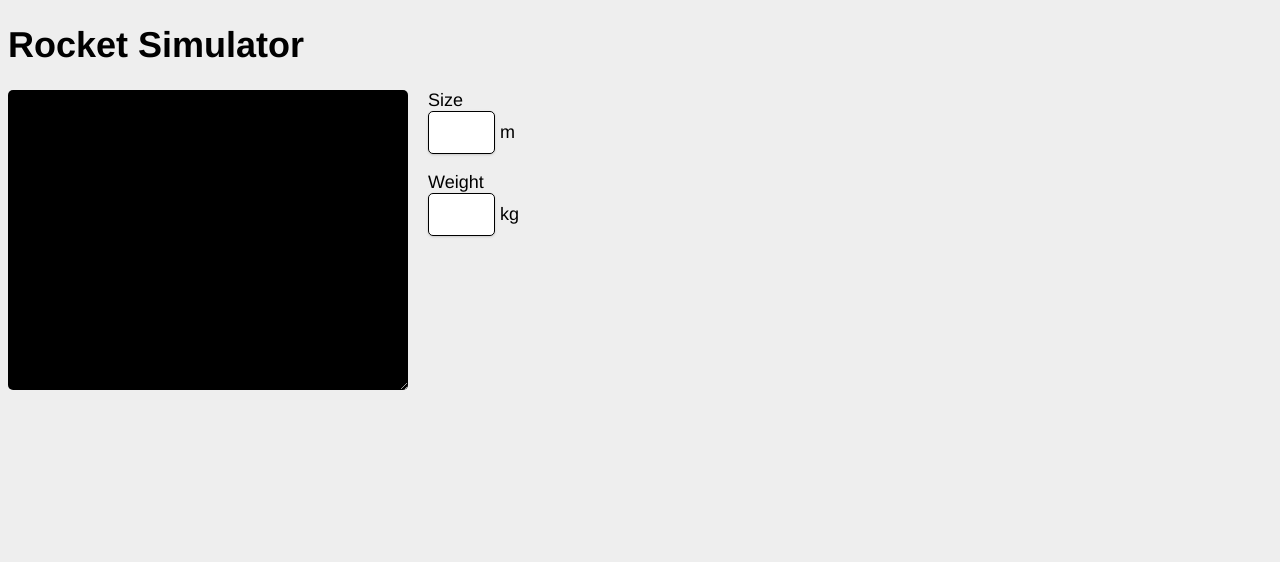
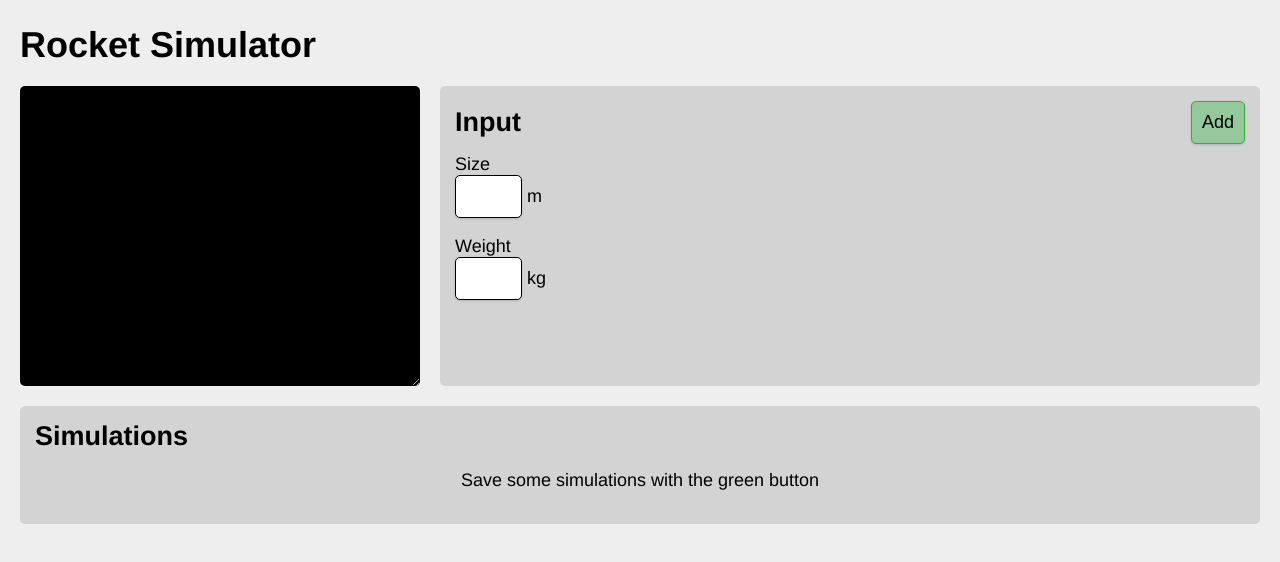
Before and after one commit to lucasgrinspan/ufrt-rocket-sim, a React app: page / in a window 1280 px wide. Shown: the top 562 px of the page. Built offline with nearby package versions, Linux system fonts and the light colour scheme; the HTML template or start-up script is replaced by a standard one.

Commit message:
Adds content to panels

```diff
--- a/src/App.css
+++ b/src/App.css
@@ -1,19 +1,92 @@
 :root {
     --blue: #377fcd;
+    --green: #39ab39;
+    --green-light: #95c99c;
     --inner-shadow: inset 0 2px 4px 0 rgba(0, 0, 0, 0.06);
     --shadow: 0 1px 3px 0 rgba(0, 0, 0, 0.1), 0 1px 2px 0 rgba(0, 0, 0, 0.06);
+    --bg: rgb(238, 238, 238);
+    --card: rgb(211, 211, 211);
+    --gutter: 20px;
+    --card-padding: 15px;
+    --interactable-border: 1px solid #000000;
+    --interactable-border-focus: 1px solid var(--blue);
 }
 html {
     font-size: 18px;
     font-family: Helvetica, Arial, sans-serif;
 }
 body {
-    background: rgb(238, 238, 238);
+    background: var(--bg);
+    margin: var(--gutter);
+    margin-top: 0;
+    margin-bottom: 0;
+}
+h1 {
+    margin-bottom: 0;
+}
+h2 {
+    margin: 0;
+    margin-bottom: 10px;
+}
+input {
+    background-color: #ffffff;
+    padding: 10px;
+    border-radius: 5px;
+    border: var(--interactable-border);
+    font-size: 1rem;
+    box-shadow: var(--shadow);
+}
+input[type="number"] {
+    width: calc(4ch + 10px);
+    padding-right: 5px;
+}
+input:focus {
+    border: var(--interactable-border-focus);
+    outline: none;
+    box-shadow: var(--inner-shadow);
+}
+button {
+    background-color: #ffffff;
+    border-radius: 5px;
+    font-size: 1rem;
+    padding: 10px;
+    box-shadow: var(--shadow);
+    border: none;
+    color: #000000;
+    transition: all 250ms ease-in-out;
+}
+button:active {
+    box-shadow: var(--inner-shadow);
+    transform: scale(0.97);
+}
+button:hover {
+    cursor: pointer;
+}
+button.primary {
+    border: 1px solid var(--green);
+    color: #000000;
+    background-color: var(--green-light);
+}
+button.primary:hover {
+    background-color: var(--green);
+    color: #ffffff;
+}
+.title-row {
+    margin-bottom: 10px;
+    display: flex;
+    flex-direction: row;
+    justify-content: space-between;
+    align-items: center;
+}
+.title-row h2 {
+    margin-bottom: 0;
 }
 .main {
     display: flex;
     flex-direction: row;
+    flex-wrap: wrap;
     width: 100%;
+    max-width: 100%;
     justify-content: center;
 }
 @media only screen and (max-width: 1600px) {
@@ -29,6 +102,19 @@ body {
     border-radius: 5px;
     resize: both;
     overflow: auto;
+    margin-top: var(--gutter);
+}
+.inputs {
+    flex: 1;
+}
+.simulations {
+    width: 100%;
+}
+.card {
+    margin-top: var(--gutter);
+    background-color: var(--card);
+    padding: var(--card-padding);
+    border-radius: 5px;
 }
 .form-group {
     display: flex;
@@ -46,20 +132,3 @@ body {
 .with-unit input {
     margin-right: 5px;
 }
-input {
-    background-color: #ffffff;
-    padding: 10px;
-    border-radius: 5px;
-    border: 1px solid #000000;
-    font-size: 1rem;
-    box-shadow: var(--shadow);
-}
-input[type="number"] {
-    width: calc(4ch + 10px);
-    padding-right: 5px;
-}
-input:focus {
-    border: 1px solid var(--blue);
-    outline: none;
-    box-shadow: var(--inner-shadow);
-}
--- a/src/App.jsx
+++ b/src/App.jsx
@@ -1,7 +1,8 @@
 import React, { Component } from "react";
 import "./App.css";
-import Input from "./components/Input";
+import Inputs from "./components/Input";
 import Graph from "./components/Graph";
+import Simulations from "./components/Simulations";
 
 class App extends Component {
     render() {
@@ -10,7 +11,8 @@ class App extends Component {
                 <h1>Rocket Simulator</h1>
                 <div className="main">
                     <Graph></Graph>
-                    <Input></Input>
+                    <Inputs></Inputs>
+                    <Simulations></Simulations>
                 </div>
             </div>
         );
--- a/src/components/Input.jsx
+++ b/src/components/Input.jsx
@@ -1,8 +1,12 @@
 import React from "react";
 
-const Input = ({}) => {
+const Inputs = ({}) => {
     return (
-        <div>
+        <div className="inputs card">
+            <div className="title-row">
+                <h2>Input</h2>
+                <button className="primary">Add</button>
+            </div>
             <label className="form-group">
                 Size
                 <div className="with-unit">
@@ -19,4 +23,4 @@ const Input = ({}) => {
     );
 };
 
-export default Input;
+export default Inputs;
--- /dev/null
+++ b/src/components/Simulations.jsx
@@ -0,0 +1,18 @@
+import React from "react";
+
+const EmptyListComponent = () => (
+    <div style={{ textAlign: "center", width: "100%", marginTop: 10, marginBottom: 10 }}>
+        <p>Save some simulations with the green button</p>
+    </div>
+);
+
+const Simulations = () => {
+    return (
+        <div className="simulations card">
+            <h2>Simulations</h2>
+            <EmptyListComponent />
+        </div>
+    );
+};
+
+export default Simulations;
```
